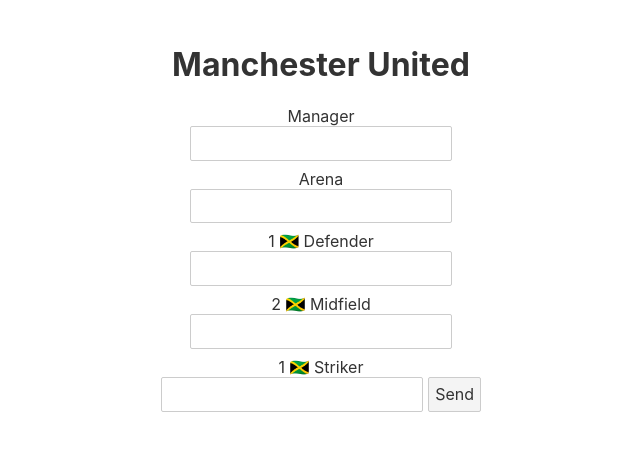
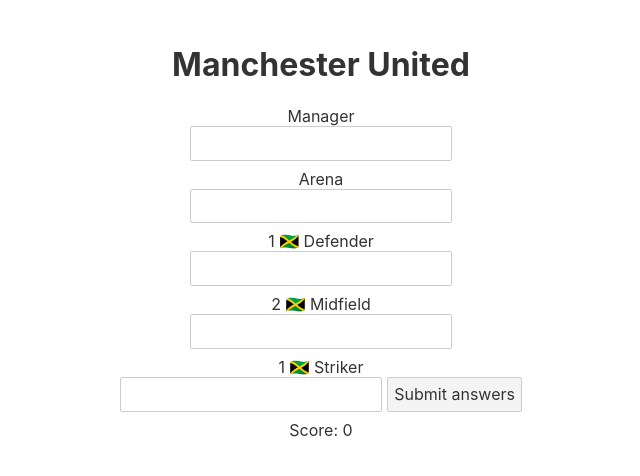
Before and after one commit to mathiasbergqvist/svelte-football-quiz, a Svelte app: page / in a window 1280 px wide. Both pictures are taken after a click on the button "New Game". Shown: the top 476 px of the page, without its empty margins (319-959 px from the left). Built offline with nearby package versions, Linux system fonts and the light colour scheme.

Commit message:
Correct score on form submit

```diff
--- a/src/views/Game/Game.svelte
+++ b/src/views/Game/Game.svelte
@@ -1,5 +1,6 @@
 <script>
   import { data } from "../../data";
+  import {correctTeamScore} from './helpers';
   let score = 0;
 
   let answerManager = '';
@@ -8,9 +9,8 @@
 
   const handleSubmit = (e) => {
     e.preventDefault();
-    console.log('answerManager', answerManager);
-    console.log('answerArena', answerArena);
-    console.log('answerPlayers', answerPlayers);
+    const teamScore = correctTeamScore(answerManager, answerArena, answerPlayers, data[0]);
+    score+= teamScore;
   };
 
 </script>
@@ -27,5 +27,6 @@
       {player.position}</label>
     <input type="text" name={`player-${i}`} bind:value={answerPlayers[i]} />
   {/each}
-  <button type="Submit">Send</button>
+  <button type="Submit">Submit answers</button>
+  <div>Score: {score}</div>
 </form>
```
